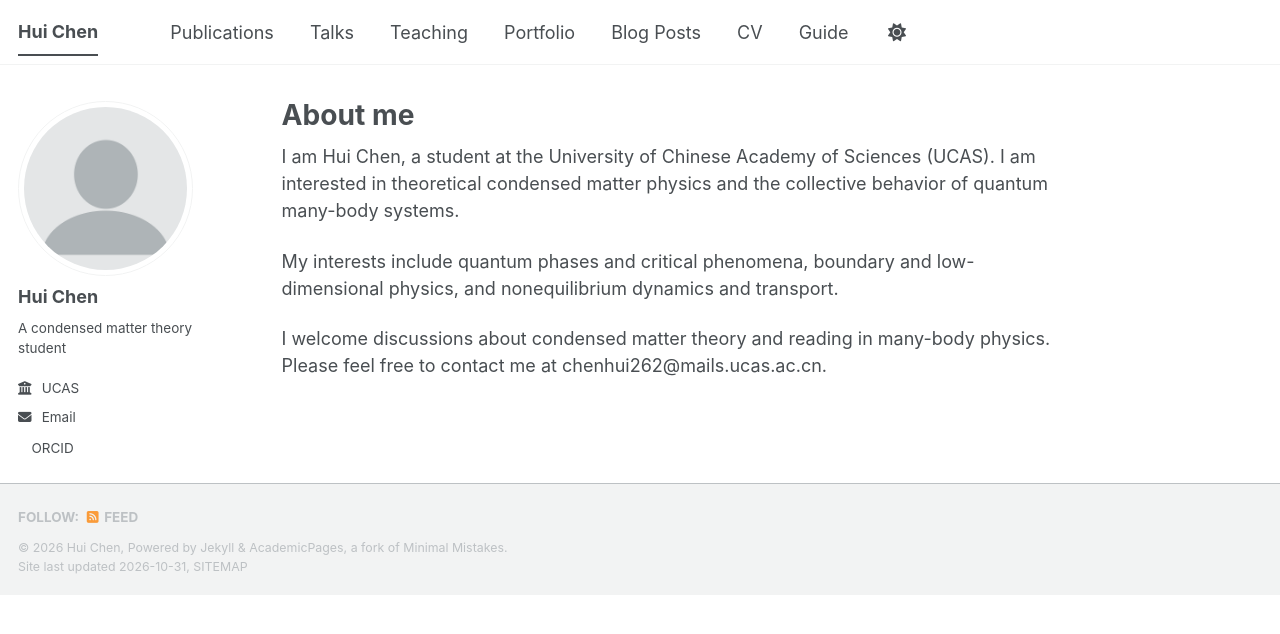
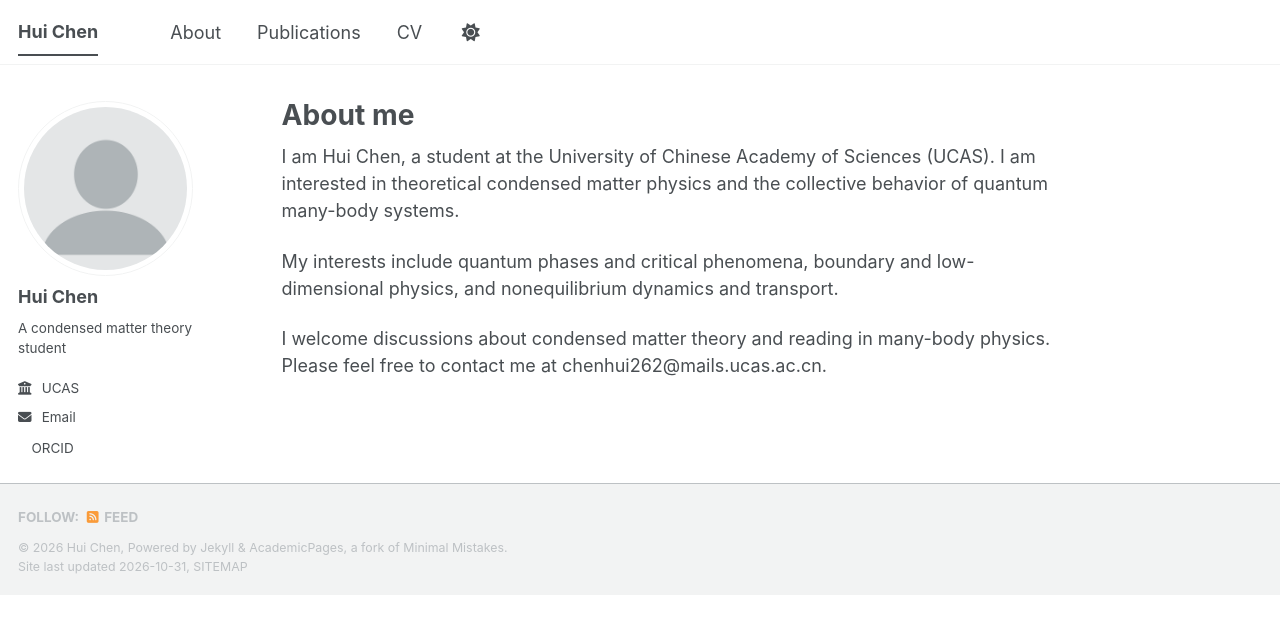
Before and after one commit to Huihuileon/Hui_Chen.github.io, a Jekyll site: the page built from _pages/about.md, in a window 1280 px wide. Shown: the top 634 px of the page. Built offline with Jekyll 4.4.1, drawn with Linux system fonts in a browser that asks for light colours; a script bundle is joined from its source files by our own code; a style sheet for code colours, icons or effects is not loaded.

Commit message:
Update navigation.yml

```diff
--- a/_data/navigation.yml
+++ b/_data/navigation.yml
@@ -8,23 +8,11 @@
 #      Markdown formatted page while the second is generated using JSON.
 
 main:
+  - title: "About"
+    url: /
+
   - title: "Publications"
     url: /publications/
 
-  - title: "Talks"
-    url: /talks/
-
-  - title: "Teaching"
-    url: /teaching/
-
-  - title: "Portfolio"
-    url: /portfolio/
-
-  - title: "Blog Posts"
-    url: /year-archive/
-
   - title: "CV"
     url: /cv/
-
-  - title: "Guide"
-    url: /markdown/
```
